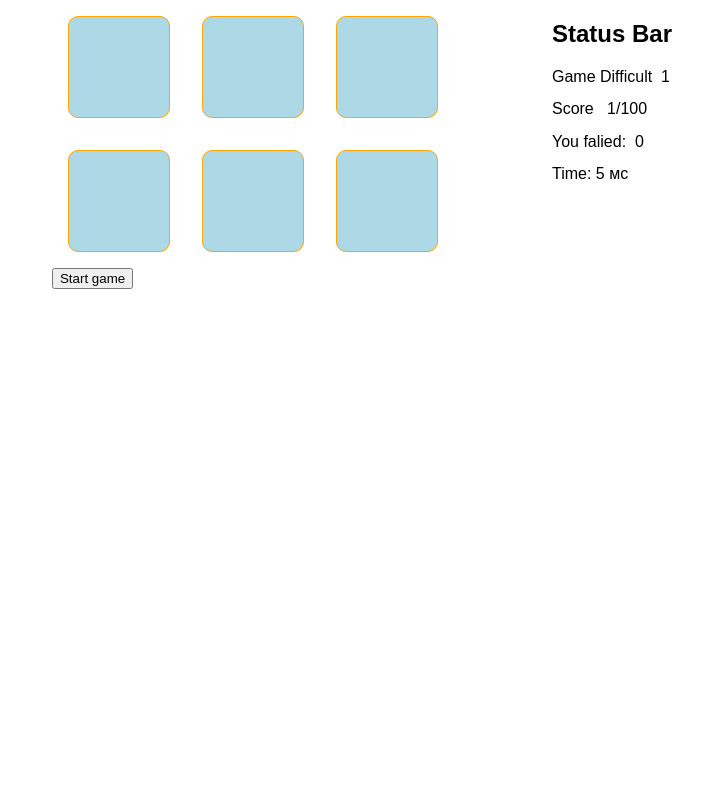
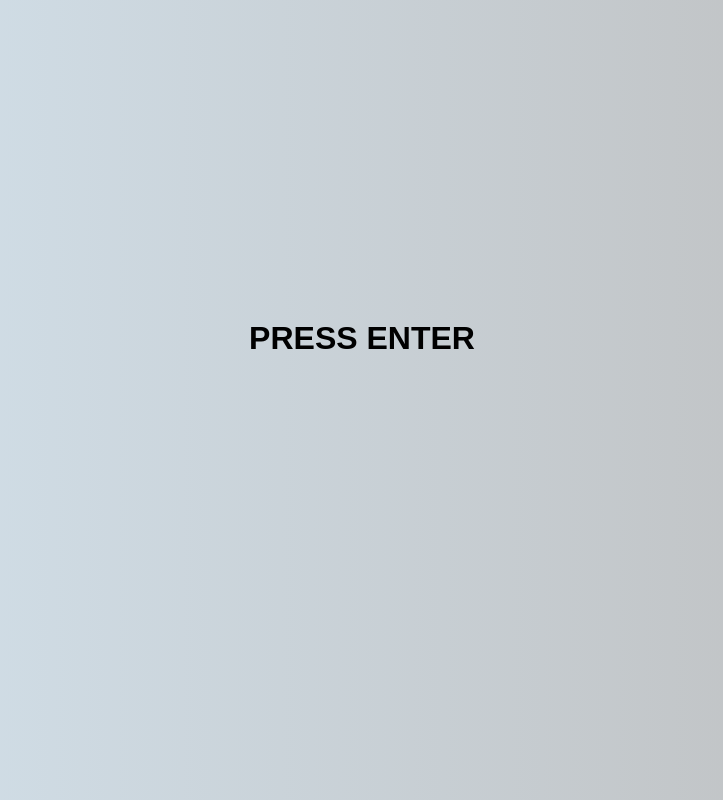
Before and after one commit to stepyarik395/Mole, a React (Create React App) app: page / in a window 1280 px wide. Shown: the whole page, without its empty margins (278-1001 px from the left). Built offline with nearby package versions, Linux system fonts and the light colour scheme.

Commit message:
modal-enter

```diff
--- a/src/App.css
+++ b/src/App.css
@@ -61,3 +61,21 @@ img{
     left:30%;
     position: absolute;
 }
+.wrapper__modal__start{
+    position: absolute;
+    width:100%;
+    height: 100vh;
+    background: rgba(212,228,239,1);
+background: -moz-linear-gradient(left, rgba(212,228,239,1) 0%, rgba(189,189,189,1) 100%);
+background: -webkit-gradient(left top, right top, color-stop(0%, rgba(212,228,239,1)), color-stop(100%, rgba(189,189,189,1)));
+background: -webkit-linear-gradient(left, rgba(212,228,239,1) 0%, rgba(189,189,189,1) 100%);
+background: -o-linear-gradient(left, rgba(212,228,239,1) 0%, rgba(189,189,189,1) 100%);
+background: -ms-linear-gradient(left, rgba(212,228,239,1) 0%, rgba(189,189,189,1) 100%);
+background: linear-gradient(to right, rgba(212,228,239,1) 0%, rgba(189,189,189,1) 100%);
+filter: progid:DXImageTransform.Microsoft.gradient( startColorstr='#d4e4ef', endColorstr='#bdbdbd', GradientType=1 );
+}
+.container__modal__start h1{
+    text-transform: uppercase;
+    margin-top:20rem;
+    text-align: center;
+}
--- a/src/App.js
+++ b/src/App.js
@@ -5,6 +5,7 @@ import Field from "./Components/Field/Field";
 import SideBar from "./Components/SideBar/SideBar";
 import ModalWin from './Components/ModalWin/ModalWin';
 import ModalLose from "./Components/ModalLose/ModalLose";
+import ModalStart from "./Components/ModalStart/ModalStart";
 
 
 
@@ -20,12 +21,14 @@ constructor(props){
   this.timerSpeed = this.timerSpeed;
   this.parag = this.parag;
   this.target = this.target;
+  this.func2 = this.func2;
   this.state = {
     winScore:1,
     loseScore:0,
     speed:5,
     diff:1,
     speedrandomimage:1000,
+    modal:true
   };
   this.scoreCount = this.scoreCount.bind(this);
   this.Start = this.Start.bind(this);
@@ -34,9 +37,9 @@ constructor(props){
 }
 
 
+componentDidMount() {
 
-
-
+}
 
 
 StopAndPlay(){
@@ -45,11 +48,9 @@ StopAndPlay(){
   setTimeout(()=>{
     this.target.style.background = "lightblue";
     this.parag.remove();
-  },100)
-  setTimeout(()=>{
     this.StartInervalImage();
     this.StartInervalScore();
-  },110)
+  },200)
 
 }
 
@@ -127,17 +128,22 @@ Start(){
 
 
   render(){
+
     if(this.state.loseScore===3){
-      return <ModalLose />;;
+      return <ModalLose />
 
     }
     if(this.state.winScore===100){
-      return  <ModalWin />;
+      return  <ModalWin />
 
     }
+
+
     return (
       <div>
+
       <div className="wrapper">
+      {this.state.modal ? <ModalStart /> : null}
         <Field tick={this.scoreCount} start={this.Start}></Field>
         <SideBar time={this.state.speed} diff={this.state.diff} losetick={this.state.loseScore} wintick={this.state.winScore}></SideBar>
       </div>
--- a/src/Components/Field/Field.js
+++ b/src/Components/Field/Field.js
@@ -31,7 +31,6 @@ import Mole from './Mole';
 						<div onClick={this.props.tick} className="item"></div>
 						<div onClick={this.props.tick} className="item"></div>
 					</div>
-					<button onClick={this.props.start}>Start game</button>
 		</div>
 
 
--- /dev/null
+++ b/src/Components/ModalStart/ModalStart.js
@@ -0,0 +1,27 @@
+
+import React, { Component } from 'react';
+
+
+
+
+
+
+class ModalStart extends Component{
+constructor(props){
+    super(props)
+}
+
+    render(){
+        return(
+            <div className = "wrapper__modal__start" id = "modal">
+                <div className = "container__modal__start">
+                    <h1>Press enter</h1>
+                </div>
+
+            </div>
+
+        );
+
+    }
+}
+export default ModalStart;
```
Also changed, not shown: src/Components/Globals.js (deleted).
